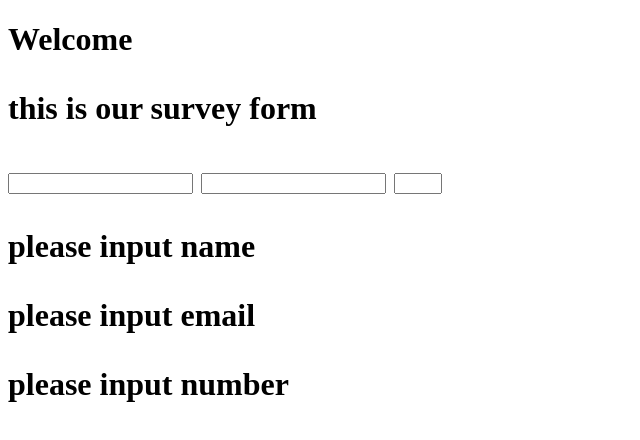
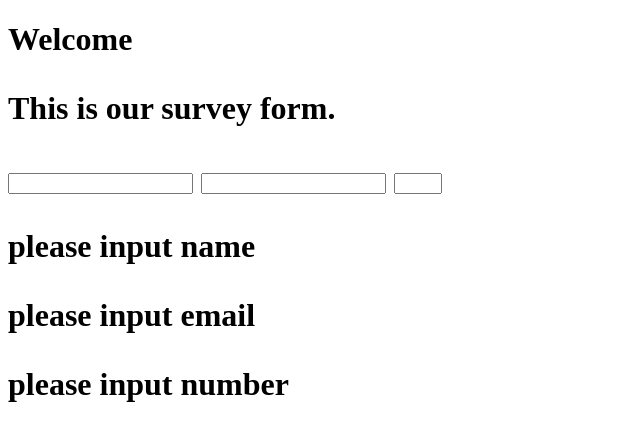
Before and after one commit to Drew246/Past-Project-Review--Solo-project, a plain HTML site: page index.html in a window 1280 px wide. Shown: the whole page, without its empty margins (0-640 px from the left). Drawn offline with Linux system fonts and the light colour scheme.

Commit message:
Update index.html

```diff
--- a/index.html
+++ b/index.html
@@ -4,7 +4,7 @@
         <body>
             <head>
                 <h1 id="title"> Welcome
-                    <p id="description"> this is our survey form
+                    <p id="description"> This is our survey form.
 
 <form id="survey-form">
     <input id="name"required>
```
